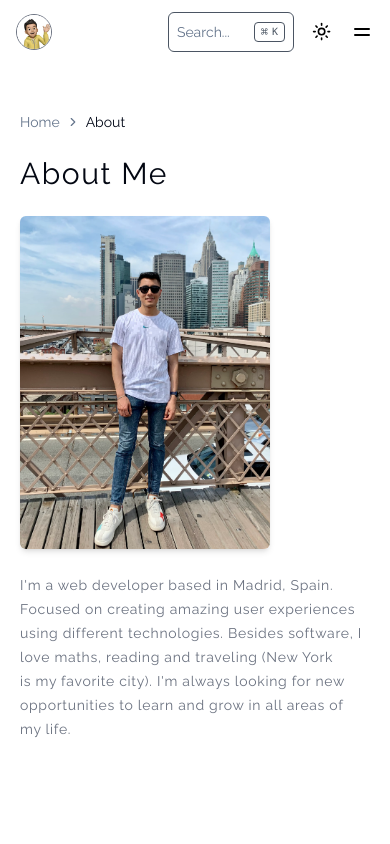
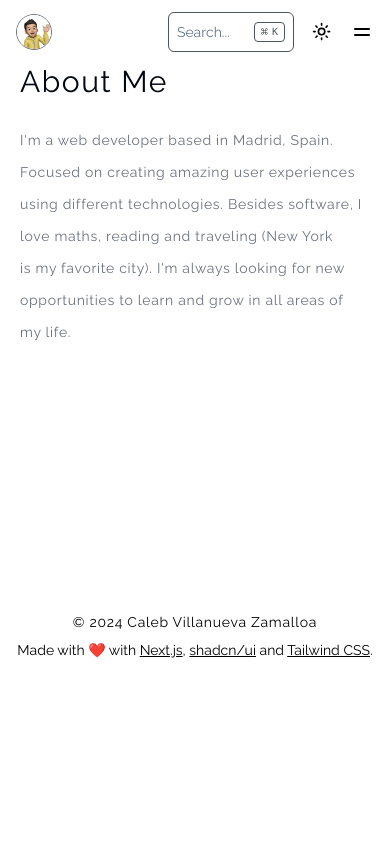
Before and after one commit to ecaleb97/ecaleb.dev, a Next.js app: page /about in a window 390 px wide. Shown: the top 844 px of the page. Built offline with nearby package versions, Linux system fonts and the light colour scheme.

Commit message:
refactor: Update About component with new layout and remove unused code

```diff
--- a/src/components/about/about.tsx
+++ b/src/components/about/about.tsx
@@ -7,13 +7,13 @@ import { Path } from '../breadcrumb/path';
 export function About() {
   return (
     <SectionWrapper
-      className='my-28'
+      className='my-16'
     >
-      <Path name='About' />
+      {/* <Path name='About' /> */}
       <SectionHeading>
         About me
       </SectionHeading>
-      <div className='flex flex-col gap-6 sm:flex-row-reverse'>
+      {/* <div className='flex flex-col gap-6 sm:flex-row-reverse'>
         <Image
           src={aboutPhoto}
           alt="Caleb's in Brooklyn's Bridge"
@@ -27,7 +27,13 @@ export function About() {
         >
         I&apos;m a web developer based in Madrid, Spain. Focused on creating amazing user experiences using different technologies. Besides software, I love maths, reading and traveling (New York is my favorite city). I&apos;m always looking for new opportunities to learn and grow in all areas of my life.
         </p>
-      </div>
+      </div> */}
+      <p
+        className='tracking-wider text-pretty text-sm
+        leading-8 font-light text-gray-500 dark:text-white'
+      >
+        I&apos;m a web developer based in Madrid, Spain. Focused on creating amazing user experiences using different technologies. Besides software, I love maths, reading and traveling (New York is my favorite city). I&apos;m always looking for new opportunities to learn and grow in all areas of my life.
+      </p>
     </SectionWrapper>
   );
 }
```
